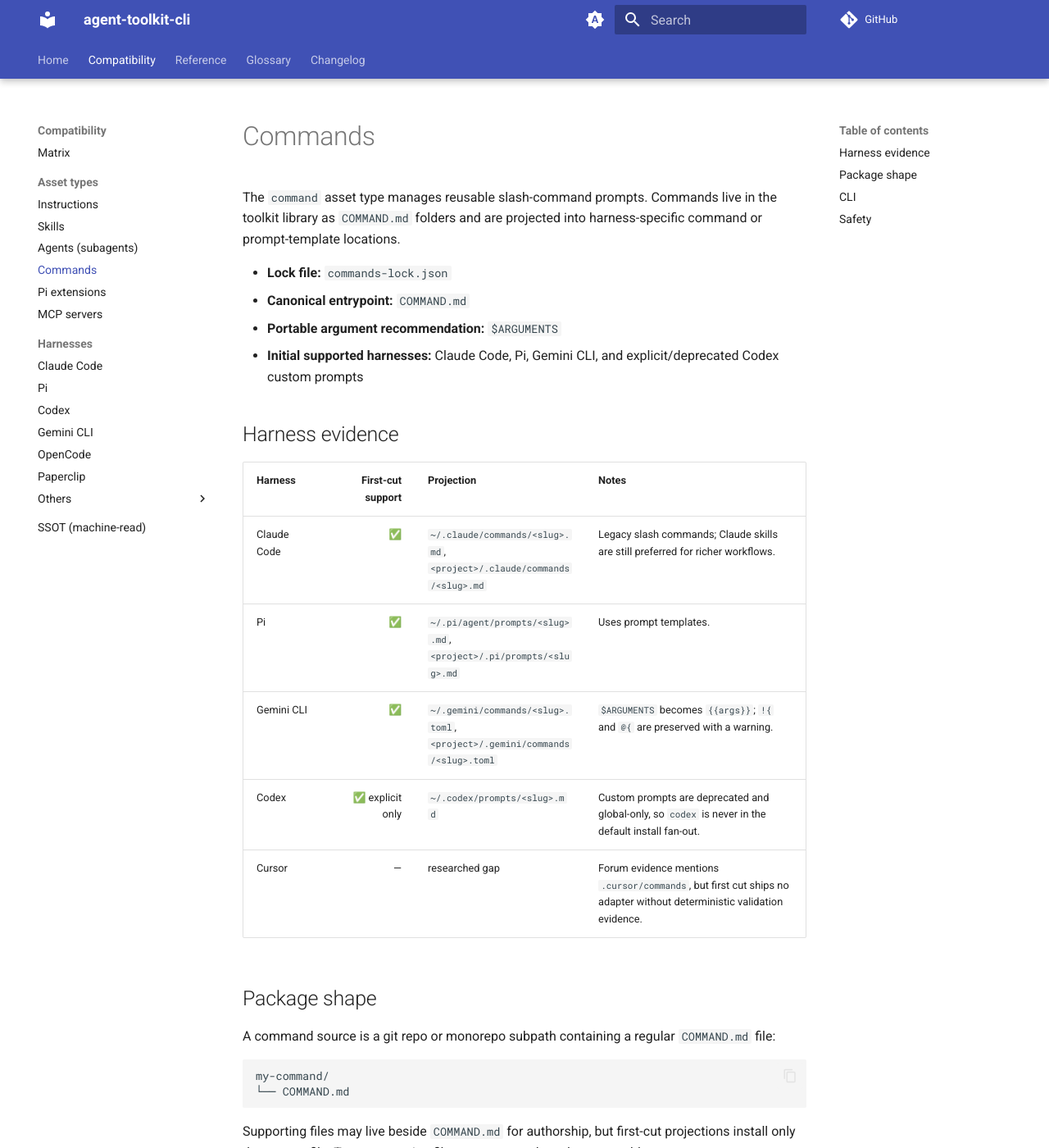
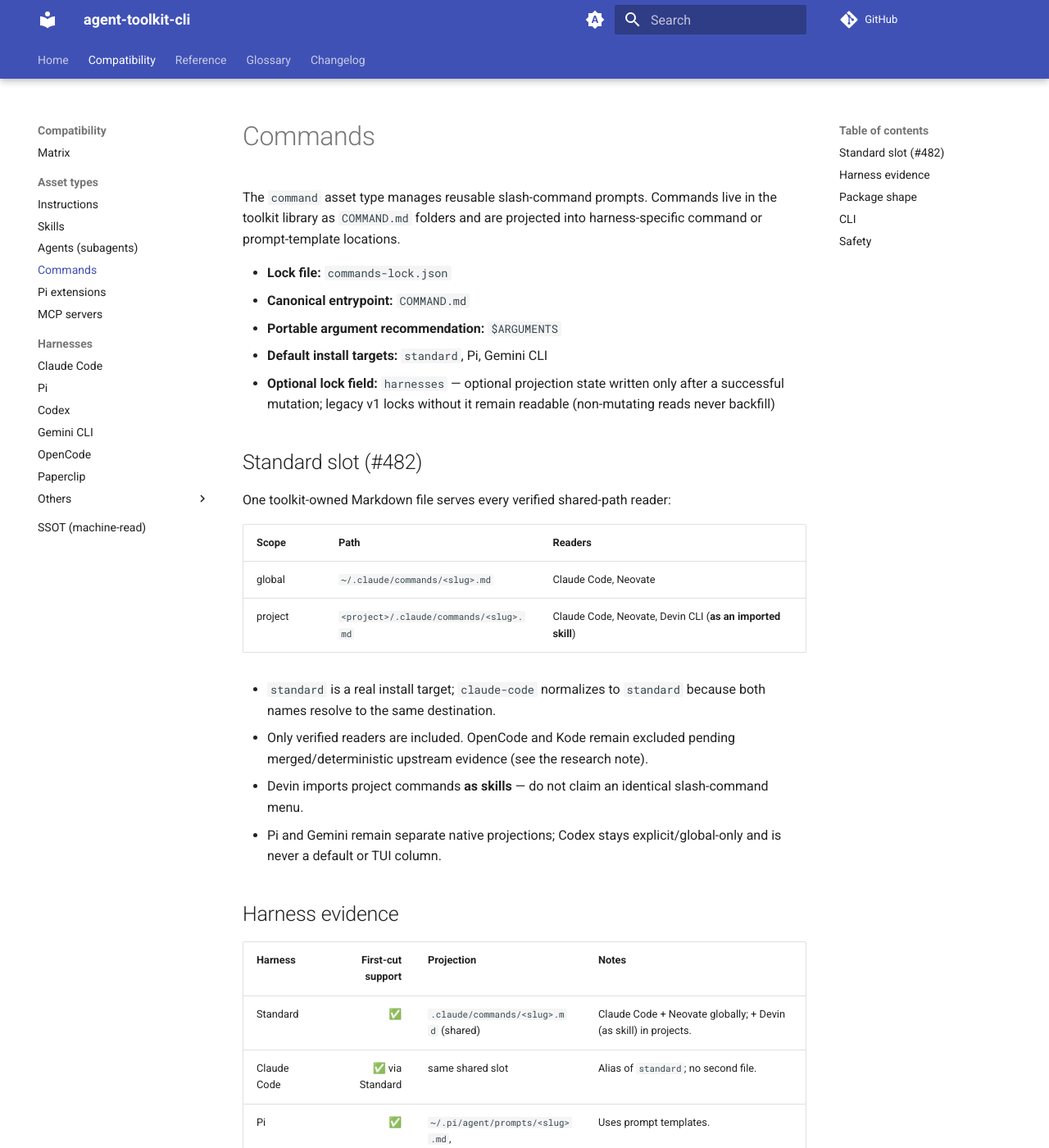
Before and after one commit to ajanderson1/agent-toolkit-cli, an MkDocs documentation site: the page built from docs/asset-types/commands.md, in a window 1280 px wide and 1400 px high. Shown: the whole window at 82% size. Built offline with MkDocs 1.6.1 and Material for MkDocs 9.7.7, drawn with Linux system fonts in a browser that asks for light colours; comment, search, counter and statistics services are not loaded; some of the changed text lies outside the part shown.

Commit message:
docs(commands): describe standard projection
Device: atlas

````diff
--- a/docs/asset-types/commands.md
+++ b/docs/asset-types/commands.md
@@ -5,13 +5,29 @@
 - **Lock file:** `commands-lock.json`
 - **Canonical entrypoint:** `COMMAND.md`
 - **Portable argument recommendation:** `$ARGUMENTS`
-- **Initial supported harnesses:** Claude Code, Pi, Gemini CLI, and explicit/deprecated Codex custom prompts
+- **Default install targets:** `standard`, Pi, Gemini CLI
+- **Optional lock field:** `harnesses` — optional projection state written only after a successful mutation; legacy v1 locks without it remain readable (non-mutating reads never backfill)
+
+## Standard slot (#482)
+
+One toolkit-owned Markdown file serves every verified shared-path reader:
+
+| Scope | Path | Readers |
+|---|---|---|
+| global | `~/.claude/commands/<slug>.md` | Claude Code, Neovate |
+| project | `<project>/.claude/commands/<slug>.md` | Claude Code, Neovate, Devin CLI (**as an imported skill**) |
+
+- `standard` is a real install target; `claude-code` normalizes to `standard` because both names resolve to the same destination.
+- Only verified readers are included. OpenCode and Kode remain excluded pending merged/deterministic upstream evidence (see the research note).
+- Devin imports project commands **as skills** — do not claim an identical slash-command menu.
+- Pi and Gemini remain separate native projections; Codex stays explicit/global-only and is never a default or TUI column.
 
 ## Harness evidence
 
 | Harness | First-cut support | Projection | Notes |
 |---|---:|---|---|
-| Claude Code | ✅ | `~/.claude/commands/<slug>.md`, `<project>/.claude/commands/<slug>.md` | Legacy slash commands; Claude skills are still preferred for richer workflows. |
+| Standard | ✅ | `.claude/commands/<slug>.md` (shared) | Claude Code + Neovate globally; + Devin (as skill) in projects. |
+| Claude Code | ✅ via Standard | same shared slot | Alias of `standard`; no second file. |
 | Pi | ✅ | `~/.pi/agent/prompts/<slug>.md`, `<project>/.pi/prompts/<slug>.md` | Uses prompt templates. |
 | Gemini CLI | ✅ | `~/.gemini/commands/<slug>.toml`, `<project>/.gemini/commands/<slug>.toml` | `$ARGUMENTS` becomes `{{args}}`; `!{` and `@{` are preserved with a warning. |
 | Codex | ✅ explicit only | `~/.codex/prompts/<slug>.md` | Custom prompts are deprecated and global-only, so `codex` is never in the default install fan-out. |
@@ -32,17 +48,24 @@
 
 ```text
 agent-toolkit-cli command add <source> [--slug <slug>] [--ref <ref>]
-agent-toolkit-cli command install <slug> [-g|-p] [--harnesses claude-code,pi,gemini-cli]
+agent-toolkit-cli command install <slug> [-g|-p] [--harnesses standard,pi,gemini-cli]
 agent-toolkit-cli command uninstall <slug> [-g|-p] [--harnesses <h>[,<h>...]]
 agent-toolkit-cli command list [-g|-p] [--json]
 agent-toolkit-cli command status|update|push|import|reset|remove|doctor ...
 ```
+
+- Default install: `standard,pi,gemini-cli`.
+- `--harnesses claude-code` normalizes to `standard`.
+- No-flag uninstall is maximal (`standard` + all concrete targets) so legacy installs are cleaned.
+- `command doctor` is read-only: it reports missing/untracked Standard projections and invents no lock metadata for manual canonicals.
+- The Commands TUI shows Standard first (`Standard (2)` globally, `Standard (3)` in projects).
 
 Slugs are path stems, not paths. The CLI rejects traversal, absolute paths, leading dots, and slash/backslash separators before touching the filesystem.
 
 ## Safety
 
 - Install refuses unmanaged destination files and foreign symlinks.
-- Uninstall removes only toolkit-owned files or symlinks that point at the canonical `COMMAND.md`.
+- Standard adopts byte-identical legacy Claude files / canonical-resolving symlinks by writing a Standard sidecar without rewriting content.
+- Uninstall removes only toolkit-owned files, Standard-owned slots, or sentinel-less byte-identical legacy matches.
 - Gemini projections carry `.attk` sidecars with ownership metadata and generated-content hashes.
 - `COMMAND.md` must be a regular file, not a symlink.
````
Also changed, not shown: docs/agent-toolkit/cli.md (+1 -1 lines), docs/agent-toolkit/research/2026-07-28-command-standard-readers.md (+2 -0 lines).
